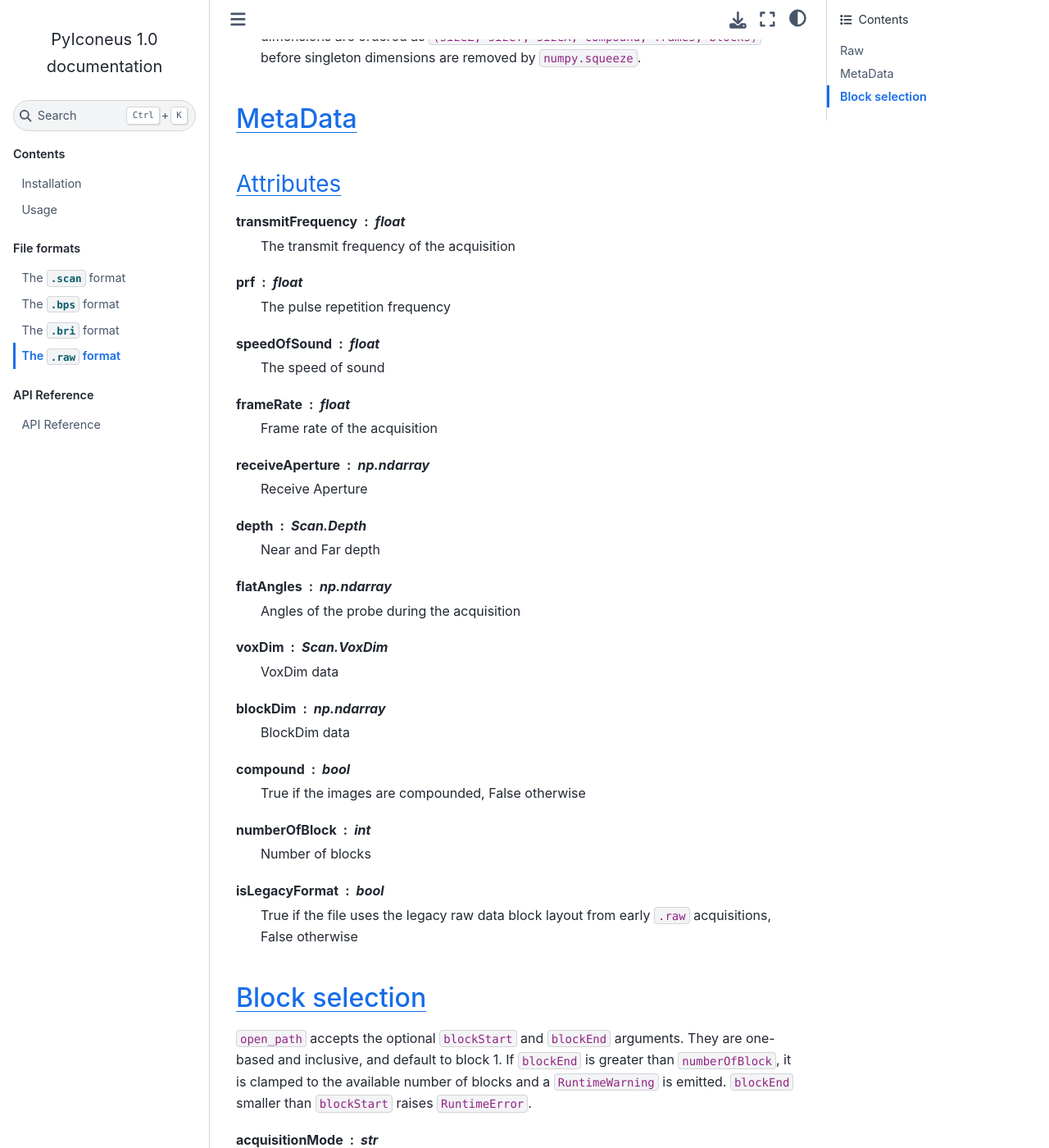
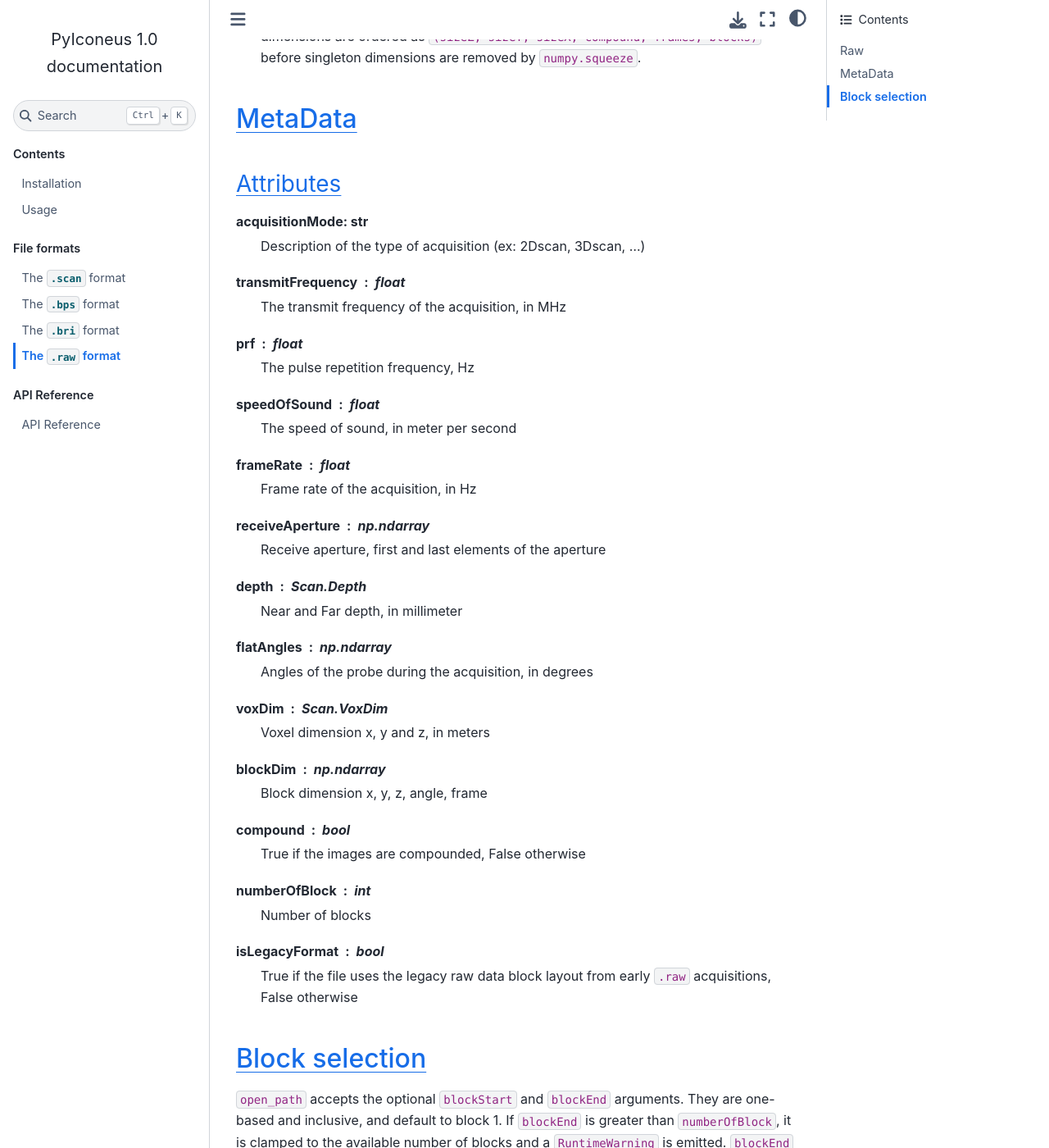
Before and after one commit to Iconeus/PyIconeus, a Sphinx documentation site: the page built from docs/raw_format.rst, in a window 1280 px wide and 1400 px high, scrolled down 698 px. Shown: the whole window at 82% size. Built offline with Sphinx 7.4.7 and the Sphinx Book theme 1.1.4, drawn with Linux system fonts in a browser that asks for light colours.

Commit message:
fix: missing documenation addition and inaccuracies fix

```diff
--- a/docs/raw_format.rst
+++ b/docs/raw_format.rst
@@ -28,32 +28,35 @@
 Attributes
 +++++++++++
 
+acquisitionMode: str
+    Description of the type of acquisition (ex: 2Dscan, 3Dscan, ...)
+
 transmitFrequency : float
-    The transmit frequency of the acquisition
+    The transmit frequency of the acquisition, in MHz
 
 prf : float
-    The pulse repetition frequency
+    The pulse repetition frequency, Hz
 
 speedOfSound : float
-    The speed of sound
+    The speed of sound, in meter per second
 
 frameRate : float
-    Frame rate of the acquisition
+    Frame rate of the acquisition, in Hz
 
 receiveAperture : np.ndarray
-    Receive Aperture
+    Receive aperture, first and last elements of the aperture
 
 depth : Scan.Depth
-    Near and Far depth
+    Near and Far depth, in millimeter
 
 flatAngles : np.ndarray
-    Angles of the probe during the acquisition
+    Angles of the probe during the acquisition, in degrees
 
 voxDim : Scan.VoxDim
-    VoxDim data
+    Voxel dimension x, y and z, in meters
 
 blockDim : np.ndarray
-    BlockDim data
+    Block dimension x, y, z, angle, frame
 
 compound : bool
     True if the images are compounded, False otherwise
--- a/docs/roi_format.rst
+++ b/docs/roi_format.rst
@@ -26,7 +26,7 @@
 name : str
     Name of the ROI
 
-color : tuple[float, float, float]
+color : tuple[float, ...]
     Normalized (R, G, B) vector with three components in the range 0..1.
 
 vertices : np.ndarray
--- a/docs/usage.rst
+++ b/docs/usage.rst
@@ -58,7 +58,11 @@
 
 ``open_path`` raises ``FileNotFoundError`` when either path does not exist,
 ``ValueError`` for an unsupported extension, a missing/invalid ``.hraw``
-header, or an invalid block range, and ``OSError`` when a file cannot be read.
+header, or an invalid ``blockStart`` range. If ``blockEnd`` is
+greater than ``numberOfBlock``, it is clamped to the available number of
+blocks and a ``RuntimeWarning`` is emitted. ``blockEnd`` smaller than
+``blockStart`` raises ``RuntimeError``. Raises ``OSError`` when a file cannot be read,
+and ``TypeError`` if a non-integer argument is passed.
 
 More complete, runnable walkthroughs are available as notebooks in the
 `examples <https://github.com/Iconeus/PyIconeus/tree/main/examples>`_
```
Also changed, not shown: other parts of docs/raw_format.rst (+0 -3 lines), docs/scan_format.rst (+27 -21 lines), 4 other files.
